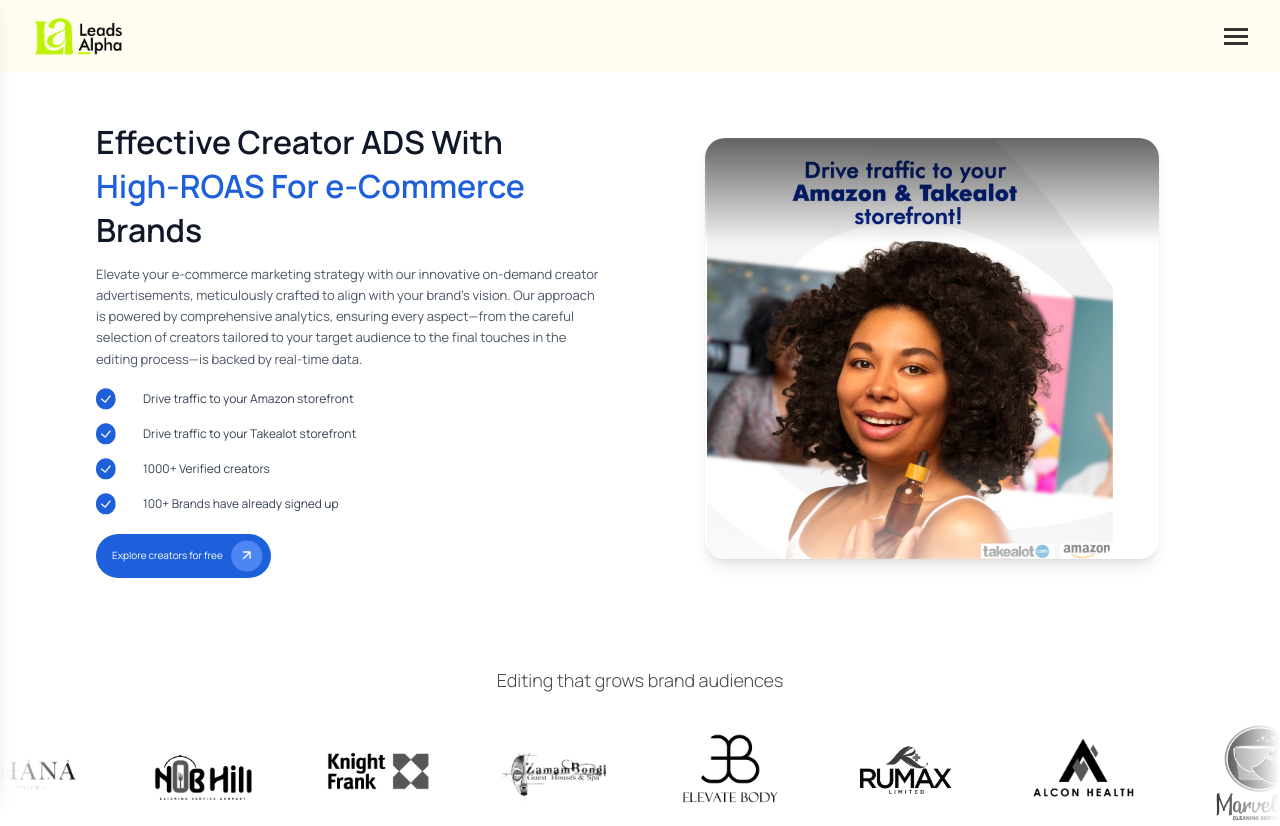
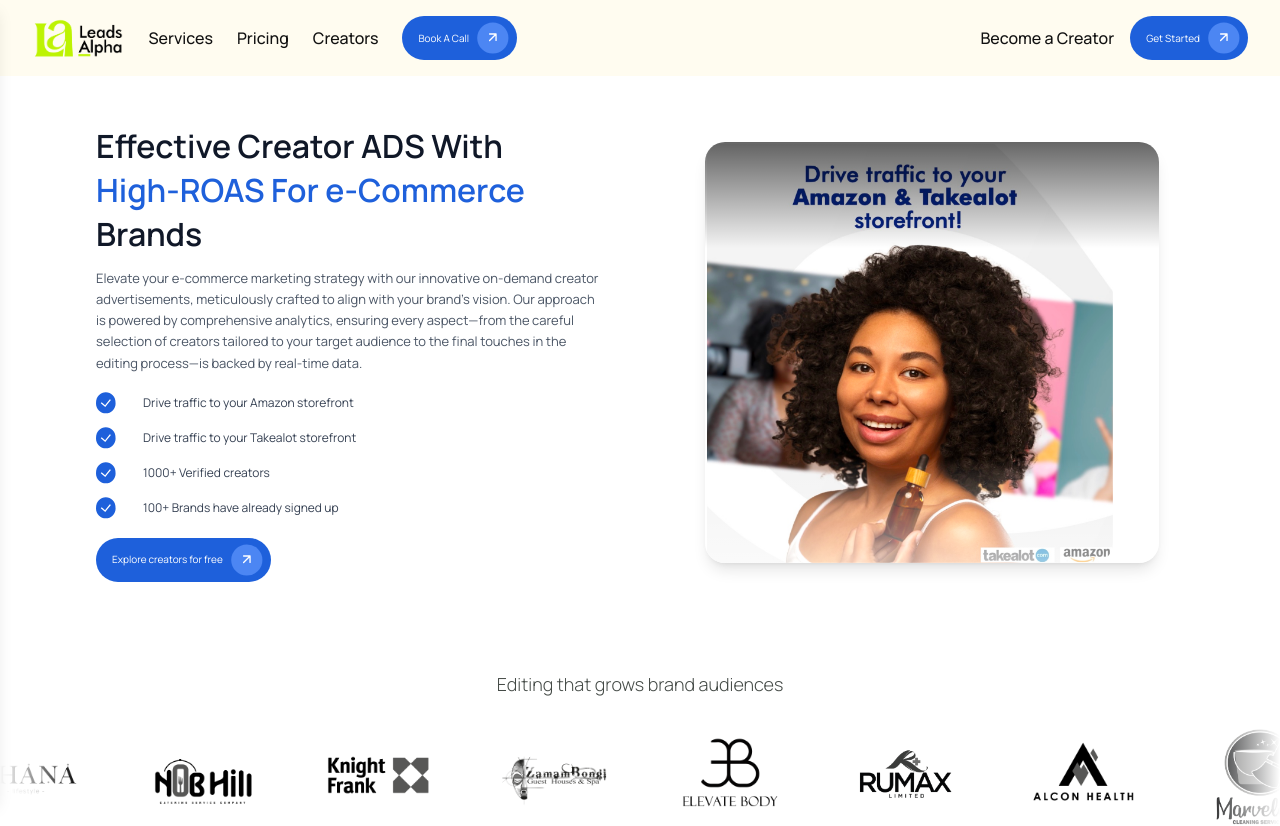
Before and after one commit to KingOfKings01/leads-alpha-free, a React (Vite) app: page /services in a window 1280 px wide. Shown: the top 826 px of the page. Built offline with nearby package versions, Linux system fonts and the light colour scheme; no server answers.

Commit message:
fixed navbar responsive with home page hero section

```diff
--- a/src/components/Home/UI/HeroSection.jsx
+++ b/src/components/Home/UI/HeroSection.jsx
@@ -14,32 +14,32 @@
       <CountrySelector />
       <div className="max-w-4xl mt-8">
         {/* Hero Title */}
-        <h1 className="flex flex-wrap justify-center items-center gap-2 text-3xl md:text-5xl font-medium">
+        <h1 className="flex flex-wrap justify-center items-center gap-2 text-3xl md:text-5xl! font-medium">
           Connecting <span className="text-blue-600">Brands</span>
           <img
             src={BrandLogos}
             alt="Brand Logos"
-            className="h-8 sm:h-12 md:h-14"
+            className="h-8 sm:h-12 md:h-14!"
           />
           <span className="text-blue-600">To UGC</span>
         </h1>
 
-        <h1 className="text-2xl md:text-4xl font-medium mt-2">
+        <h1 className="text-2xl md:text-4xl! font-medium mt-2">
           That Skyrockets Your Ads
         </h1>
 
         {/* Description */}
-        <p className="mt-4 text-sm md:text-lg text-gray-600 leading-relaxed">
+        <p className="mt-4 text-sm md:text-lg! text-gray-600 leading-relaxed">
           Produce high-quality, authentic, and personalised user-generated
           content videos for your business <br className="hidden sm:block" />
           crafted by genuine creators from around the globe
         </p>
 
         {/* CTA + Trust Section */}
-        <div className="flex flex-col md:flex-row items-center justify-center gap-8 mt-8">
+        <div className="flex flex-col md:flex-row! items-center justify-center gap-8 mt-8">
           <ActionButton label="Get Started" />
 
-          <div className="flex flex-col md:flex-row items-center gap-3">
+          <div className="flex flex-col md:flex-row! items-center gap-3">
             {/* Client logos */}
             <div className="flex -space-x-4">
               {[logo1, logo2, logo3, logo4].map((logo, i) => (
@@ -53,7 +53,7 @@
             </div>
 
             {/* Trust text */}
-            <div className="text-sm font-medium text-gray-700 text-center md:text-left">
+            <div className="text-sm font-medium text-gray-700 text-center md:text-left!">
               <span>★★★★★</span>
               <br />
               Trusted by 40+ clients
--- a/src/components/Navbar.jsx
+++ b/src/components/Navbar.jsx
@@ -23,7 +23,7 @@
           <img src={logo} alt="Leads Alpha Logo" className="h-10" />
         </Link>
 
-        <ul className="hidden md:flex list-none gap-6 items-center">
+        <ul className="hidden md:flex! list-none gap-6 items-center">
           <li>
             <Link to="/services" className="text-[#111] font-medium">Services</Link>
           </li>
@@ -38,14 +38,14 @@
       </div>
 
       {/* Right Section */}
-      <div className="hidden md:flex items-center gap-4">
+      <div className="hidden md:flex! items-center gap-4">
         <span className="text-[#111] font-medium">Become a Creator</span>
         <ActionButton label="Get Started" />
       </div>
 
       {/* Hamburger */}
       <div
-        className="flex md:hidden flex-col gap-1 cursor-pointer"
+        className="flex md:hidden! flex-col gap-1 cursor-pointer"
         onClick={() => setOpen(!open)}
       >
         <div
```
